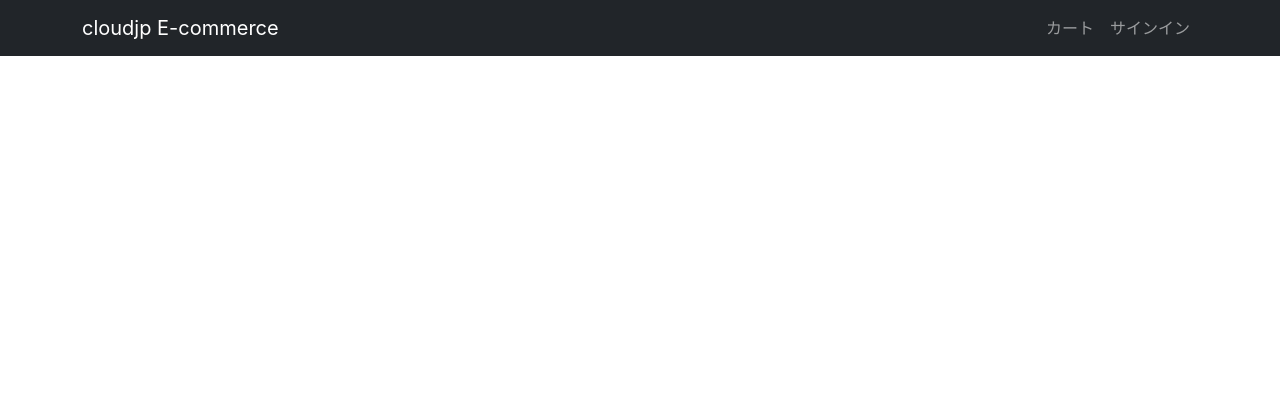
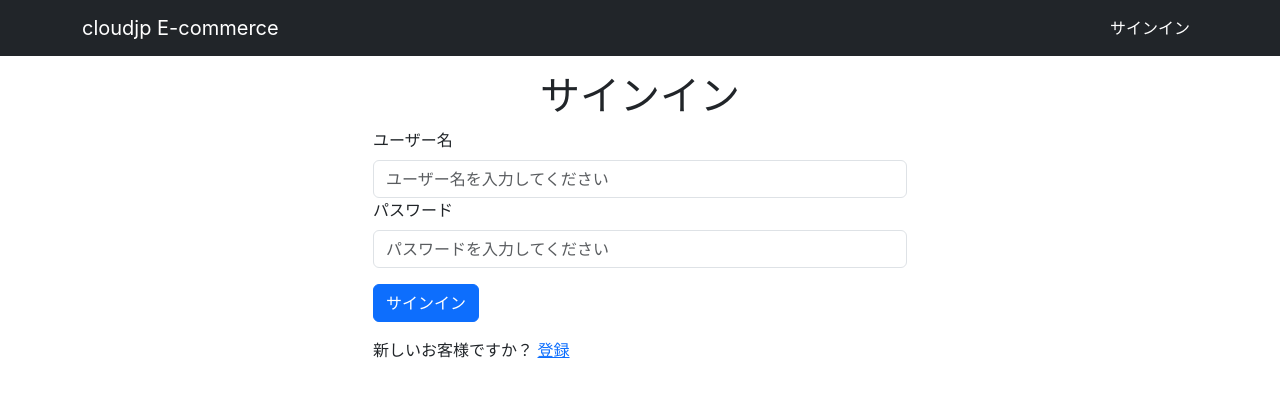
Before and after one commit to richclaudfelixjp/react-ecommerce, a React (Create React App) app: page /login in a window 1280 px wide. Shown: the top 396 px of the page. Built offline with nearby package versions, Linux system fonts and the light colour scheme.

Commit message:
feature: ユーザー認証機能を実装

```diff
--- a/package.json
+++ b/package.json
@@ -12,6 +12,7 @@
     "react": "^19.2.1",
     "react-bootstrap": "^2.10.10",
     "react-dom": "^19.2.1",
+    "react-router-bootstrap": "^0.26.3",
     "react-router-dom": "^7.10.1",
     "react-scripts": "^5.0.1",
     "web-vitals": "^2.1.4"
--- a/src/App.js
+++ b/src/App.js
@@ -4,6 +4,8 @@ import Footer from './components/Footer/Footer';
 import { Container } from 'react-bootstrap';
 import HomeScreen from './screens/HomeScreen';
 import ProductScreen from './screens/ProductScreen';
+import LoginScreen from './screens/LoginScreen';
+import RegisterScreen from './screens/RegisterScreen';
 
 function App() {
   return (
@@ -14,6 +16,8 @@ function App() {
           <Routes>
             <Route path="/" element={<HomeScreen />} />
             <Route path="/product/:id" element={<ProductScreen />} />
+            <Route path="/login" element={<LoginScreen />} />
+            <Route path="/register" element={<RegisterScreen />} />
           </Routes>
         </Container>
       </main>
--- /dev/null
+++ b/src/api/api.js
@@ -0,0 +1,44 @@
+import axios from 'axios';
+
+// Create a custom axios instance
+const api = axios.create({
+  // The proxy in package.json will handle the base URL
+  headers: {
+    'Content-Type': 'application/json',
+  },
+});
+
+// Request interceptor to add the token to every request
+api.interceptors.request.use(
+  (config) => {
+    const userInfo = JSON.parse(localStorage.getItem('userInfo'));
+    if (userInfo && userInfo.token) {
+      config.headers['Authorization'] = `Bearer ${userInfo.token}`;
+    }
+    return config;
+  },
+  (error) => {
+    return Promise.reject(error);
+  }
+);
+
+// Response interceptor to handle 401 errors
+api.interceptors.response.use(
+  (response) => {
+    // If the request was successful, just return the response
+    return response;
+  },
+  (error) => {
+    // Check if the error is a 401 Unauthorized
+    if (error.response && (error.response.status === 401 || error.response.status === 403) && error.config.url !== '/auth/login') {
+      // Token is expired or invalid
+      localStorage.removeItem('userInfo'); // Clear the bad token
+      // Redirect to login page. This causes a full page refresh, clearing all state.
+      window.location.href = '/login';
+    }
+    // For all other errors, just pass them along
+    return Promise.reject(error);
+  }
+);
+
+export default api;
--- a/src/components/Header/Header.js
+++ b/src/components/Header/Header.js
@@ -1,16 +1,59 @@
-import { Navbar, Nav, Container } from 'react-bootstrap';
+import React, { useContext } from 'react';
+import { useNavigate } from 'react-router-dom';
+import { Navbar, Nav, Container, NavDropdown } from 'react-bootstrap';
+import { LinkContainer } from 'react-router-bootstrap';
+import UserContext from '../../context/UserContext';
+import api from '../../api/api';
 
 const Header = () => {
+  const { userInfo, setUserInfo } = useContext(UserContext);
+  const navigate = useNavigate();
+
+  const logoutHandler = async () => {
+    try {
+      await api.post('/auth/logout');
+    } catch (error) {
+      console.error('Server logout failed. Proceeding with client-side logout.', error);
+    } finally {
+      setUserInfo(null);
+      navigate('/');
+    }
+  };
+
   return (
     <header>
       <Navbar bg="dark" variant="dark" expand="lg" collapseOnSelect>
         <Container>
-          <Navbar.Brand href="/">cloudjp E-commerce</Navbar.Brand>
+          <LinkContainer to="/">
+            <Navbar.Brand>cloudjp E-commerce</Navbar.Brand>
+          </LinkContainer>
           <Navbar.Toggle aria-controls="basic-navbar-nav" />
           <Navbar.Collapse id="basic-navbar-nav">
             <Nav className="ms-auto">
-              <Nav.Link href="/cart">カート</Nav.Link>
-              <Nav.Link href="/login">サインイン</Nav.Link>
+              {/* Cart Link can go here */}
+
+              {userInfo ? (
+                <NavDropdown title={userInfo.username} id="username">
+                  <NavDropdown.Item onClick={logoutHandler}>
+                    ログアウト
+                  </NavDropdown.Item>
+                </NavDropdown>
+              ) : (
+                <LinkContainer to="/login">
+                  <Nav.Link>
+                    <i className="fas fa-user"></i> サインイン
+                  </Nav.Link>
+                </LinkContainer>
+              )}
+
+              {/* Admin Menu */}
+              {userInfo && userInfo.username === 'admin' && (
+                <NavDropdown title="管理者メニュー" id="adminmenu">
+                  <LinkContainer to="/admin/manageproducts">
+                    <NavDropdown.Item>商品管理</NavDropdown.Item>
+                  </LinkContainer>
+                </NavDropdown>
+              )}
             </Nav>
           </Navbar.Collapse>
         </Container>
--- /dev/null
+++ b/src/context/UserContext.js
@@ -0,0 +1,30 @@
+import React, { createContext, useState, useEffect } from 'react';
+
+const UserContext = createContext();
+
+export const UserProvider = ({ children }) => {
+  const [userInfo, setUserInfo] = useState(null);
+
+  useEffect(() => {
+    const storedUserInfo = localStorage.getItem('userInfo');
+    if (storedUserInfo) {
+      setUserInfo(JSON.parse(storedUserInfo));
+    }
+  }, []);
+
+  useEffect(() => {
+    if (userInfo) {
+      localStorage.setItem('userInfo', JSON.stringify(userInfo));
+    } else {
+      localStorage.removeItem('userInfo');
+    }
+  }, [userInfo]);
+
+  return (
+    <UserContext.Provider value={{ userInfo, setUserInfo }}>
+      {children}
+    </UserContext.Provider>
+  );
+};
+
+export default UserContext;
--- a/src/index.js
+++ b/src/index.js
@@ -3,10 +3,13 @@ import ReactDOM from 'react-dom/client';
 import 'bootstrap/dist/css/bootstrap.min.css';
 import './index.css';
 import App from './App';
+import { UserProvider } from './context/UserContext';
 
 const root = ReactDOM.createRoot(document.getElementById('root'));
 root.render(
   <React.StrictMode>
-    <App />
+    <UserProvider>
+      <App />
+    </UserProvider>
   </React.StrictMode>
 );
--- /dev/null
+++ b/src/screens/LoginScreen.js
@@ -0,0 +1,85 @@
+import React, { useState, useContext, useEffect } from 'react';
+import { Link, useNavigate } from 'react-router-dom';
+import { Form, Button, Row, Col, Container, Spinner, Alert } from 'react-bootstrap';
+import api from '../api/api';
+import UserContext from '../context/UserContext';
+
+const LoginScreen = () => {
+  const [username, setUsername] = useState('');
+  const [password, setPassword] = useState('');
+  const [loading, setLoading] = useState(false);
+  const [error, setError] = useState('');
+
+  const navigate = useNavigate();
+  const { userInfo, setUserInfo } = useContext(UserContext);
+
+  useEffect(() => {
+    if (userInfo) {
+      navigate('/');
+    }
+  }, [navigate, userInfo]);
+
+  const submitHandler = async (e) => {
+    e.preventDefault();
+    setLoading(true);
+    setError('');
+    try {
+      const { data } = await api.post(
+        '/auth/login',
+        { username, password }
+      );
+
+      setUserInfo(data);
+      navigate('/');
+    } catch (err) {
+      setError(err.response && err.response.data ? err.response.data : 'エラー発生');
+    } finally {
+      setLoading(false);
+    }
+  };
+
+  return (
+    <Container>
+      <Row className="justify-content-md-center">
+        <Col xs={12} md={6}>
+        <h1 style={{ textAlign: 'center' }}>サインイン</h1>
+          {error && <Alert variant="danger">{error}</Alert>}
+          {loading && <Spinner animation="border" />}
+          <Form onSubmit={submitHandler}>
+            <Form.Group controlId="username">
+              <Form.Label>ユーザー名</Form.Label>
+              <Form.Control
+                type="text"
+                placeholder="ユーザー名を入力してください"
+                value={username}
+                onChange={(e) => setUsername(e.target.value)}
+              ></Form.Control>
+            </Form.Group>
+
+            <Form.Group controlId="password">
+              <Form.Label>パスワード</Form.Label>
+              <Form.Control
+                type="password"
+                placeholder="パスワードを入力してください"
+                value={password}
+                onChange={(e) => setPassword(e.target.value)}
+              ></Form.Control>
+            </Form.Group>
+
+            <Button type="submit" variant="primary" className="mt-3" disabled={loading}>
+              サインイン
+            </Button>
+          </Form>
+
+          <Row className="py-3">
+            <Col>
+              新しいお客様ですか？ <Link to="/register">登録</Link>
+            </Col>
+          </Row>
+        </Col>
+      </Row>
+    </Container>
+  );
+};
+
+export default LoginScreen;
--- /dev/null
+++ b/src/screens/RegisterScreen.js
@@ -0,0 +1,91 @@
+import React, { useState, useContext, useEffect } from 'react';
+import { Link, useNavigate } from 'react-router-dom';
+import { Form, Button, Row, Col, Container, Spinner, Alert } from 'react-bootstrap';
+import api from '../api/api';
+import UserContext from '../context/UserContext';
+
+const RegisterScreen = () => {
+  const [username, setUsername] = useState('');
+  const [password, setPassword] = useState('');
+  const [loading, setLoading] = useState(false);
+  const [error, setError] = useState('');
+  const [message, setMessage] = useState('');
+
+  const navigate = useNavigate();
+  const { userInfo } = useContext(UserContext);
+
+  useEffect(() => {
+    if (userInfo) {
+      navigate('/');
+    }
+  }, [navigate, userInfo]);
+
+  const submitHandler = async (e) => {
+    e.preventDefault();
+    setLoading(true);
+    setError('');
+    setMessage('');
+    try {
+      const { data } = await api.post(
+        '/auth/register',
+        { username, password }
+      );
+
+      setMessage(data + '. 移動中。。。');
+      setTimeout(() => {
+        navigate('/login');
+      }, 3000);
+    } catch (err) {
+      setError(err.response && err.response.data ? err.response.data : 'エラー発生');
+    } finally {
+      setLoading(false);
+    }
+  };
+
+  return (
+    <Container>
+      <Row className="justify-content-md-center">
+        <Col xs={12} md={6}>
+          <h1 style={{ textAlign: 'center' }}>登録</h1>
+          {error && <Alert variant="danger">{error}</Alert>}
+          {message && <Alert variant="success">{message}</Alert>}
+          {loading && <Spinner animation="border" />}
+          <Form onSubmit={submitHandler}>
+            {/* ... Form.Group for username remains the same ... */}
+            <Form.Group controlId="username">
+              <Form.Label>ユーザー名</Form.Label>
+              <Form.Control
+                type="text"
+                placeholder="ユーザー名を入力してください"
+                value={username}
+                onChange={(e) => setUsername(e.target.value)}
+              ></Form.Control>
+            </Form.Group>
+
+            <Form.Group controlId="password">
+              <Form.Label>パスワード</Form.Label>
+              <Form.Control
+                type="password"
+                placeholder="パスワードを入力してください"
+                value={password}
+                onChange={(e) => setPassword(e.target.value)}
+              ></Form.Control>
+            </Form.Group>
+
+            <Button type="submit" variant="primary" className="mt-3" disabled={loading}>
+              登録
+            </Button>
+          </Form>
+
+          <Row className="py-3">
+            <Col>
+              アカウントをお持ちですか？ <Link to="/login">ログイン</Link>
+            </Col>
+          </Row>
+        </Col>
+      </Row>
+    </Container>
+  );
+};
+
+export default RegisterScreen;
```
Also changed, not shown: 1 other file (tests, documents, lock files or other folders).
